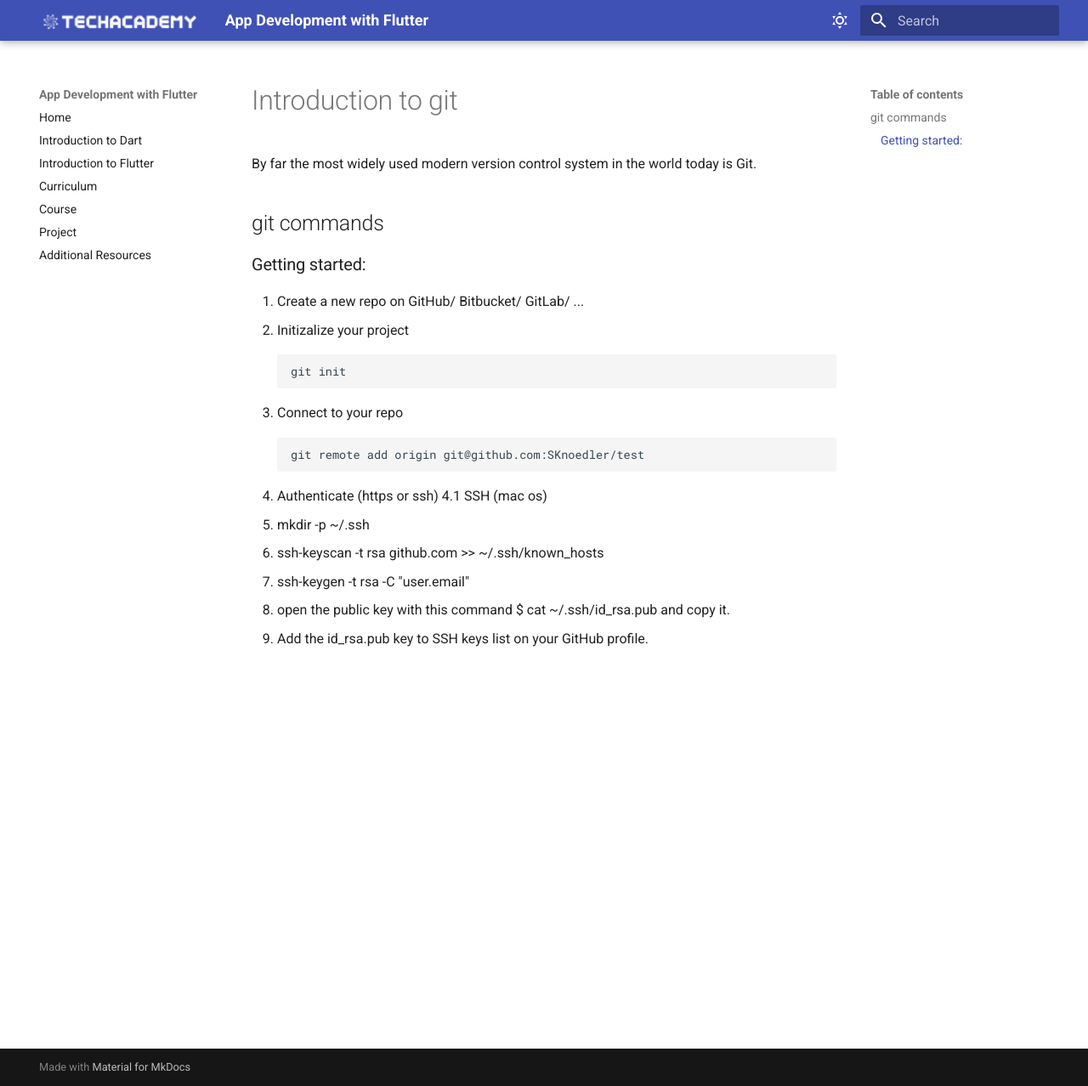
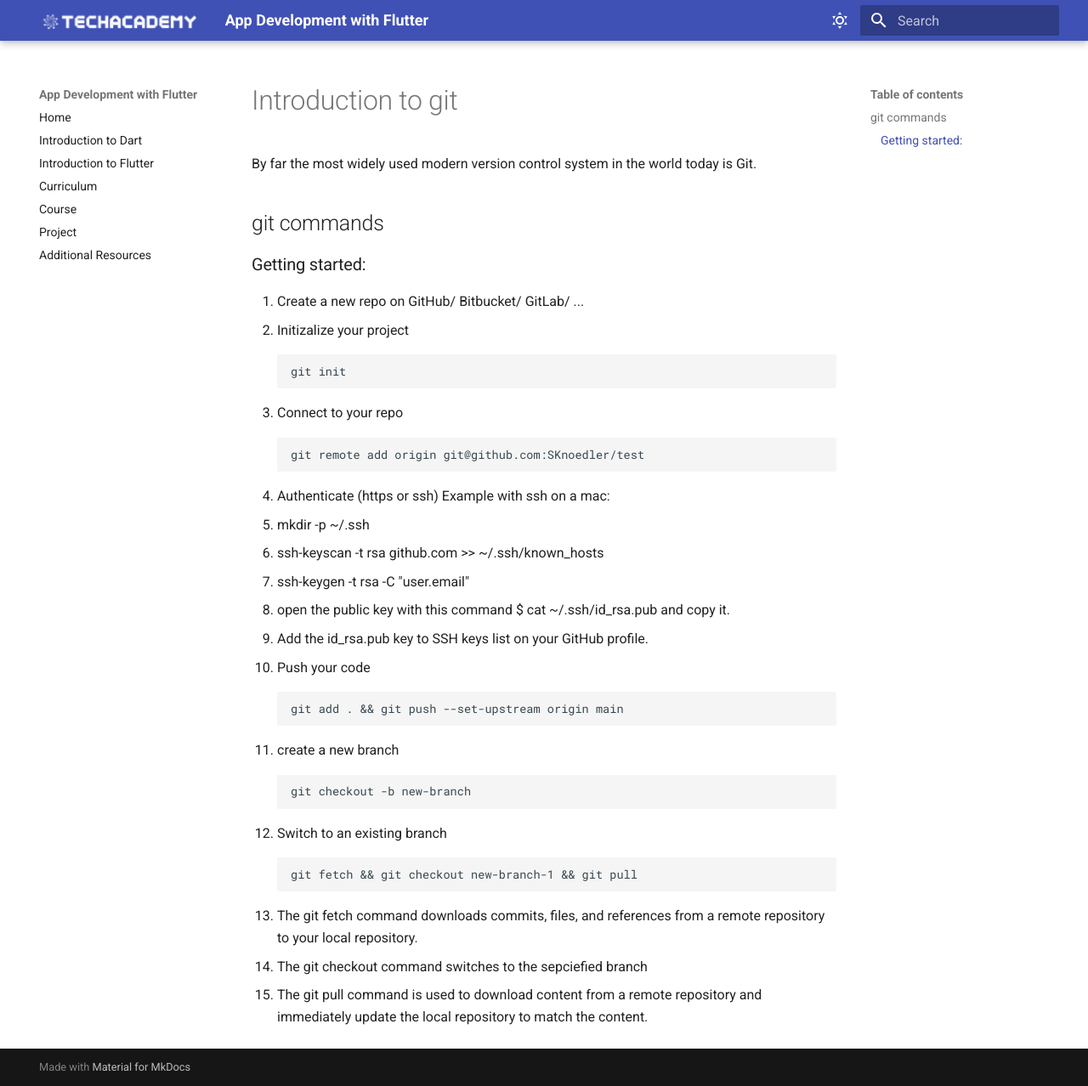
Before and after one commit to tech-academy-ev/app_development, an MkDocs documentation site: the page built from docs/git.md, in a window 1280 px wide and 1278 px high. Shown: the whole window at 85% size. Built offline with MkDocs 1.6.1 and Material for MkDocs 9.7.7, drawn with Linux system fonts in a browser that asks for light colours.

Commit message:
Update git.md

````diff
--- a/docs/git.md
+++ b/docs/git.md
@@ -17,9 +17,27 @@ git init
 git remote add origin git@github.com:SKnoedler/test
 ```
 4. Authenticate (https or ssh)
-4.1 SSH (mac os)
+Example with ssh on a mac:
 - mkdir -p ~/.ssh
 - ssh-keyscan -t rsa github.com >> ~/.ssh/known_hosts
 - ssh-keygen -t rsa -C "user.email"
 - open the public key with this command $ cat ~/.ssh/id_rsa.pub and copy it.
 - Add the id_rsa.pub key to SSH keys list on your GitHub profile.
+
+5. Push your code
+```
+git add . && git push --set-upstream origin main
+```
+
+6. create a new branch
+```
+git checkout -b new-branch
+```
+
+7. Switch to an existing branch
+```
+git fetch && git checkout new-branch-1 && git pull
+```
+- The git fetch command downloads commits, files, and references from a remote repository to your local repository.
+- The git checkout command switches to the sepciefied branch
+- The git pull command is used to download content from a remote repository and immediately update the local repository to match the content.
````
